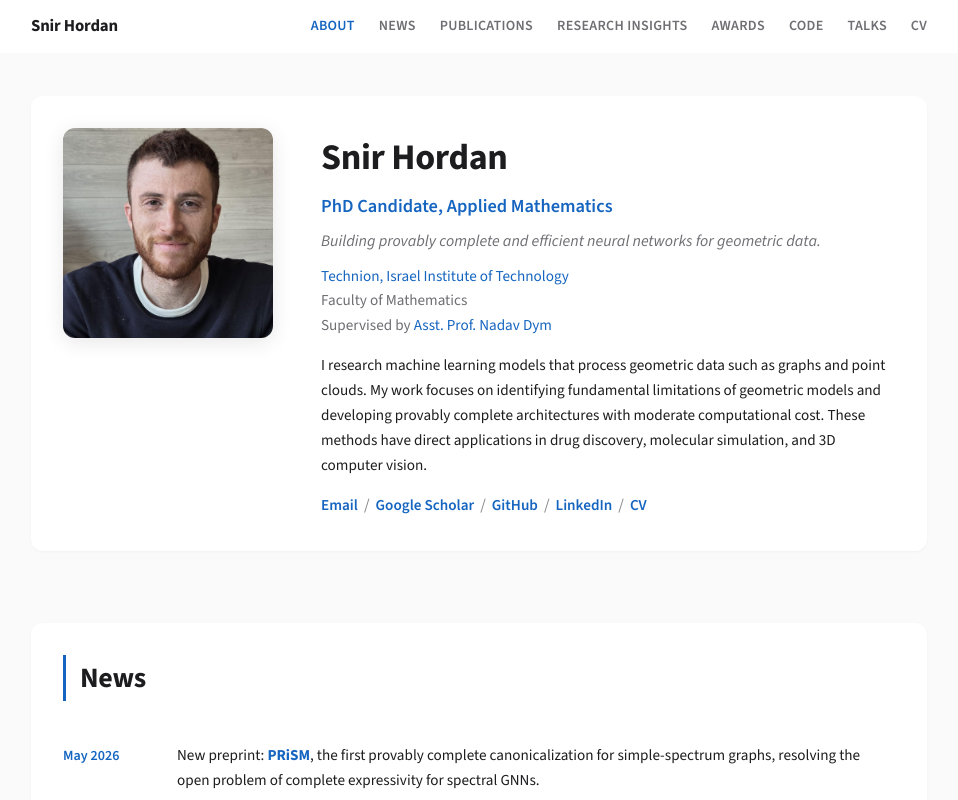
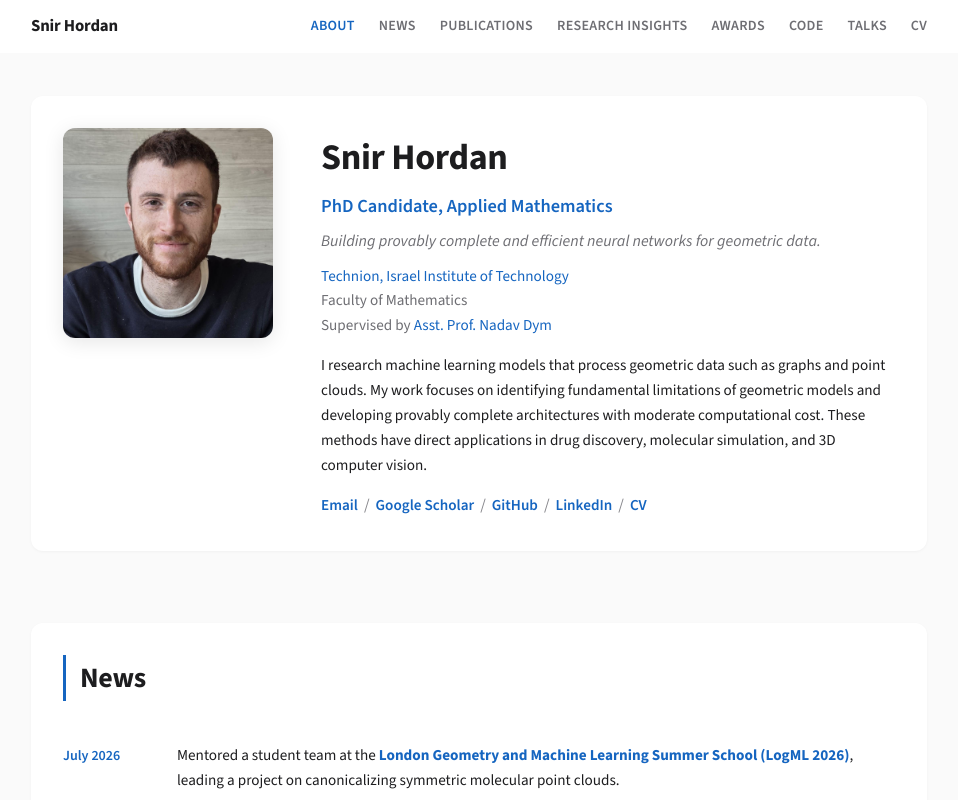
Before and after one commit to snirhordan/snirhordan.github.io, a React (Vite) app: page / in a window 1280 px wide. Shown: the top 800 px of the page, without its empty margins (161-1119 px from the left). Built offline with nearby package versions, Linux system fonts and the light colour scheme.

Commit message:
content: add LogML 2026 mentoring to news

```diff
--- a/src/data.js
+++ b/src/data.js
@@ -29,6 +29,10 @@ export const navLinks = [
 ];
 
 export const newsItems = [
+  {
+    date: 'July 2026',
+    content: 'Mentored a student team at the <strong><a href="https://www.logml.ai/">London Geometry and Machine Learning Summer School (LogML 2026)</a></strong>, leading a project on canonicalizing symmetric molecular point clouds.',
+  },
   {
     date: 'May 2026',
     content: 'New preprint: <strong><a href="https://arxiv.org/abs/2605.23446">PRiSM</a></strong>, the first provably complete canonicalization for simple-spectrum graphs, resolving the open problem of complete expressivity for spectral GNNs.',
```
